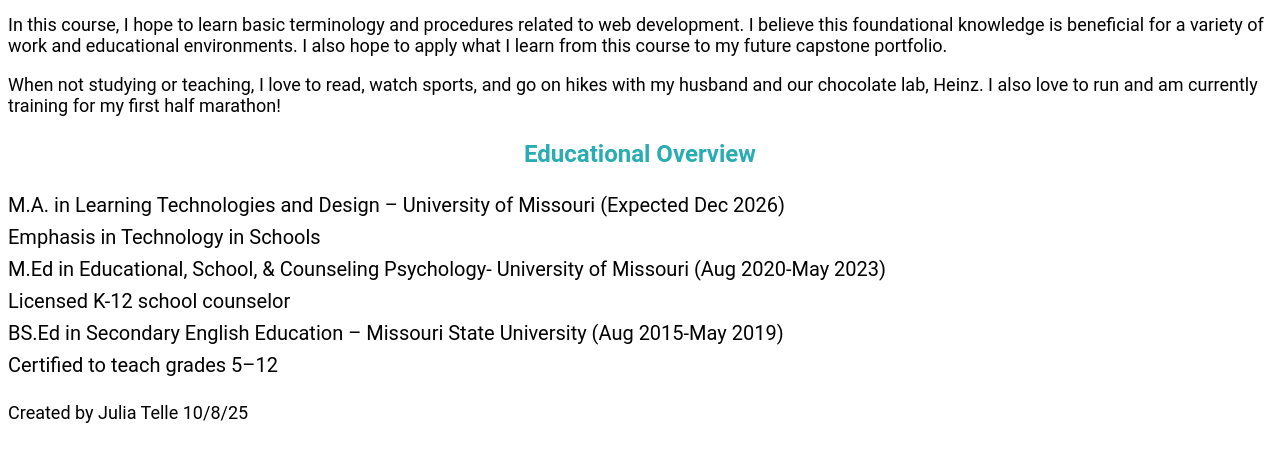
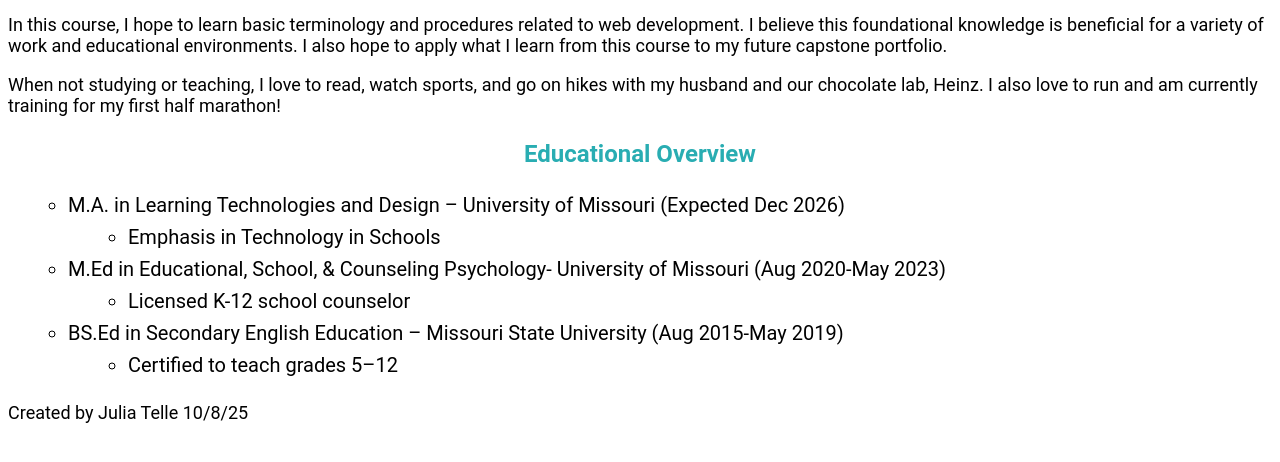
Before and after one commit to juliatelle/juliatelle.github.io, a PHP site: page /about.html in a window 1280 px wide. Shown: the part 275-737 px from the top of the page. Run offline with PHP 8.4, Linux system fonts and the light colour scheme.

Commit message:
Add files via upload

```diff
--- a/webdevelopment/style.css
+++ b/webdevelopment/style.css
@@ -47,7 +47,6 @@ p {
   background-color: #C5E898;
   border: 4px solid #C5E898;
   border-radius: 25px;
-  transition: all 0.3s ease;
   box-shadow: 0 6px 12px rgba(0,0,0,0.2);
 }
 
@@ -61,9 +60,7 @@ ul {
   list-style-type: circle;
   color: #000;
   font-size: 25px;
-  padding-left: 0;
-  margin-left: 0;
-  list-style-position: outside;
+  margin-left: 20px;
 }
 
 
```
